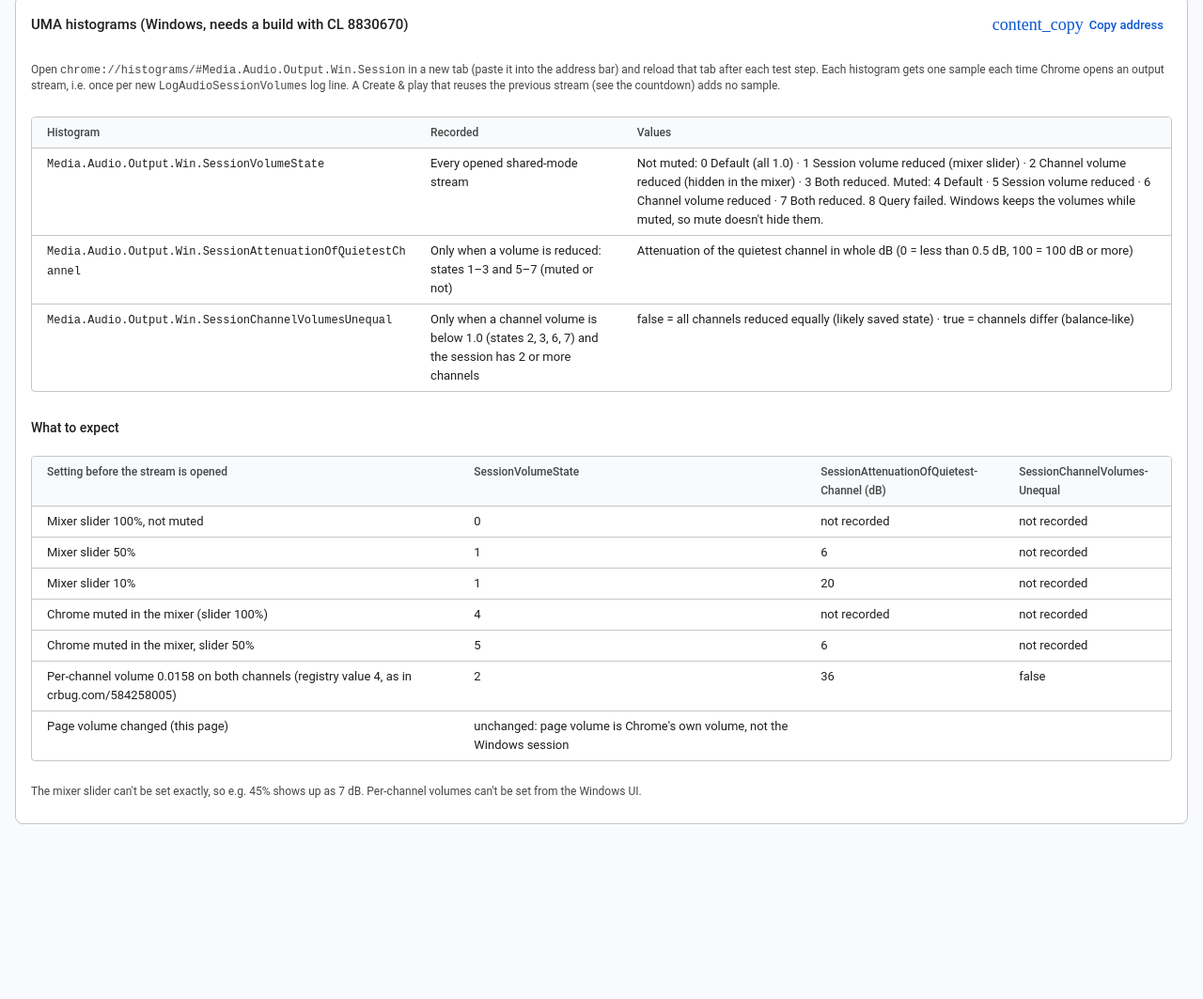
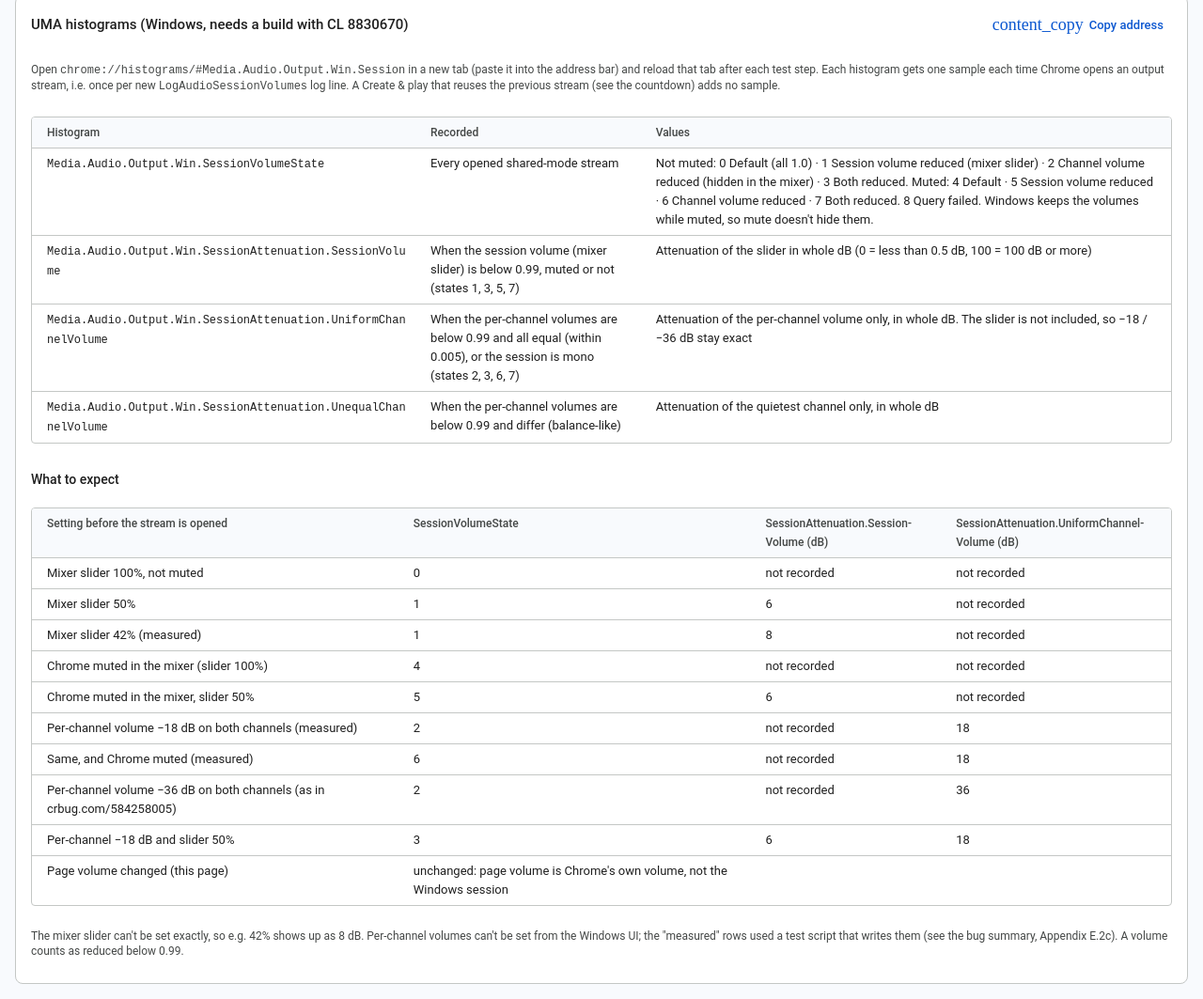
Before and after one commit to henrik-and/henrik-and.github.io, a plain HTML site: page audio-session-demo/index.html in a window 1280 px wide. Shown: the part 1333-2396 px from the top of the page at 94% size. Before the commit the page ends 2226 px from the top, so only its background shows below. Drawn offline with Linux system fonts and the light colour scheme; a web font is replaced by a local one.

Commit message:
audio-session-demo: UMA tables for per-component attenuation histograms

```diff
--- a/audio-session-demo/index.html
+++ b/audio-session-demo/index.html
@@ -168,14 +168,19 @@
               <td>Not muted: 0 Default (all 1.0) · 1 Session volume reduced (mixer slider) · 2 Channel volume reduced (hidden in the mixer) · 3 Both reduced. Muted: 4 Default · 5 Session volume reduced · 6 Channel volume reduced · 7 Both reduced. 8 Query failed. Windows keeps the volumes while muted, so mute doesn't hide them.</td>
             </tr>
             <tr>
-              <td><code class="mono-inline">Media.Audio.Output.Win.SessionAttenuationOfQuietestChannel</code></td>
-              <td>Only when a volume is reduced: states 1–3 and 5–7 (muted or not)</td>
-              <td>Attenuation of the quietest channel in whole dB (0 = less than 0.5 dB, 100 = 100 dB or more)</td>
+              <td><code class="mono-inline">Media.Audio.Output.Win.SessionAttenuation.SessionVolume</code></td>
+              <td>When the session volume (mixer slider) is below 0.99, muted or not (states 1, 3, 5, 7)</td>
+              <td>Attenuation of the slider in whole dB (0 = less than 0.5 dB, 100 = 100 dB or more)</td>
             </tr>
             <tr>
-              <td><code class="mono-inline">Media.Audio.Output.Win.SessionChannelVolumesUnequal</code></td>
-              <td>Only when a channel volume is below 1.0 (states 2, 3, 6, 7) and the session has 2 or more channels</td>
-              <td>false = all channels reduced equally (likely saved state) · true = channels differ (balance-like)</td>
+              <td><code class="mono-inline">Media.Audio.Output.Win.SessionAttenuation.UniformChannelVolume</code></td>
+              <td>When the per-channel volumes are below 0.99 and all equal (within 0.005), or the session is mono (states 2, 3, 6, 7)</td>
+              <td>Attenuation of the per-channel volume only, in whole dB. The slider is not included, so −18 / −36 dB stay exact</td>
+            </tr>
+            <tr>
+              <td><code class="mono-inline">Media.Audio.Output.Win.SessionAttenuation.UnequalChannelVolume</code></td>
+              <td>When the per-channel volumes are below 0.99 and differ (balance-like)</td>
+              <td>Attenuation of the quietest channel only, in whole dB</td>
             </tr>
           </tbody>
         </table>
@@ -187,23 +192,26 @@
             <tr>
               <th scope="col">Setting before the stream is opened</th>
               <th scope="col">Session&shy;Volume&shy;State</th>
-              <th scope="col">Session&shy;Attenuation&shy;Of&shy;Quietest&shy;Channel (dB)</th>
-              <th scope="col">Session&shy;Channel&shy;Volumes&shy;Unequal</th>
+              <th scope="col">Session&shy;Attenuation.&shy;Session&shy;Volume (dB)</th>
+              <th scope="col">Session&shy;Attenuation.&shy;Uniform&shy;Channel&shy;Volume (dB)</th>
             </tr>
           </thead>
           <tbody>
             <tr><td>Mixer slider 100%, not muted</td><td>0</td><td>not recorded</td><td>not recorded</td></tr>
             <tr><td>Mixer slider 50%</td><td>1</td><td>6</td><td>not recorded</td></tr>
-            <tr><td>Mixer slider 10%</td><td>1</td><td>20</td><td>not recorded</td></tr>
+            <tr><td>Mixer slider 42% (measured)</td><td>1</td><td>8</td><td>not recorded</td></tr>
             <tr><td>Chrome muted in the mixer (slider 100%)</td><td>4</td><td>not recorded</td><td>not recorded</td></tr>
             <tr><td>Chrome muted in the mixer, slider 50%</td><td>5</td><td>6</td><td>not recorded</td></tr>
-            <tr><td>Per-channel volume 0.0158 on both channels (registry value 4, as in crbug.com/584258005)</td><td>2</td><td>36</td><td>false</td></tr>
+            <tr><td>Per-channel volume −18 dB on both channels (measured)</td><td>2</td><td>not recorded</td><td>18</td></tr>
+            <tr><td>Same, and Chrome muted (measured)</td><td>6</td><td>not recorded</td><td>18</td></tr>
+            <tr><td>Per-channel volume −36 dB on both channels (as in crbug.com/584258005)</td><td>2</td><td>not recorded</td><td>36</td></tr>
+            <tr><td>Per-channel −18 dB and slider 50%</td><td>3</td><td>6</td><td>18</td></tr>
             <tr><td>Page volume changed (this page)</td><td>unchanged: page volume is Chrome's own volume, not the Windows session</td><td></td><td></td></tr>
           </tbody>
         </table>
       </div>
       <p class="helper-text">
-        The mixer slider can't be set exactly, so e.g. 45% shows up as 7 dB. Per-channel volumes can't be set from the Windows UI.
+        The mixer slider can't be set exactly, so e.g. 42% shows up as 8 dB. Per-channel volumes can't be set from the Windows UI; the "measured" rows used a test script that writes them (see the bug summary, Appendix E.2c). A volume counts as reduced below 0.99.
       </p>
     </section>
   </main>
```
